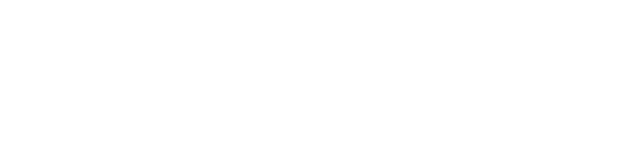
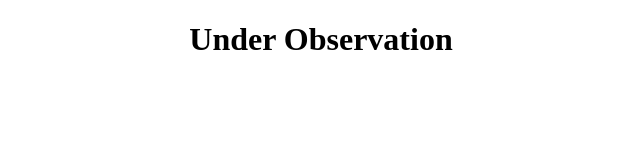
Before and after one commit to MassiveDeath/Oribat, a plain HTML site: page Assimilated Knowledge.html in a window 1280 px wide. Shown: the whole page, without its empty margins (319-959 px from the left). Drawn offline with Linux system fonts and the light colour scheme.

Commit message:
Added "under observation" as current state of page

```diff
--- a/Assimilated Knowledge.html
+++ b/Assimilated Knowledge.html
@@ -5,6 +5,7 @@
     <title>Assimilated Knowledge</title>
   </head>
   <body>
+    <h1><center>Under Observation</center></h1>
 
   </body>
 </html>
```
